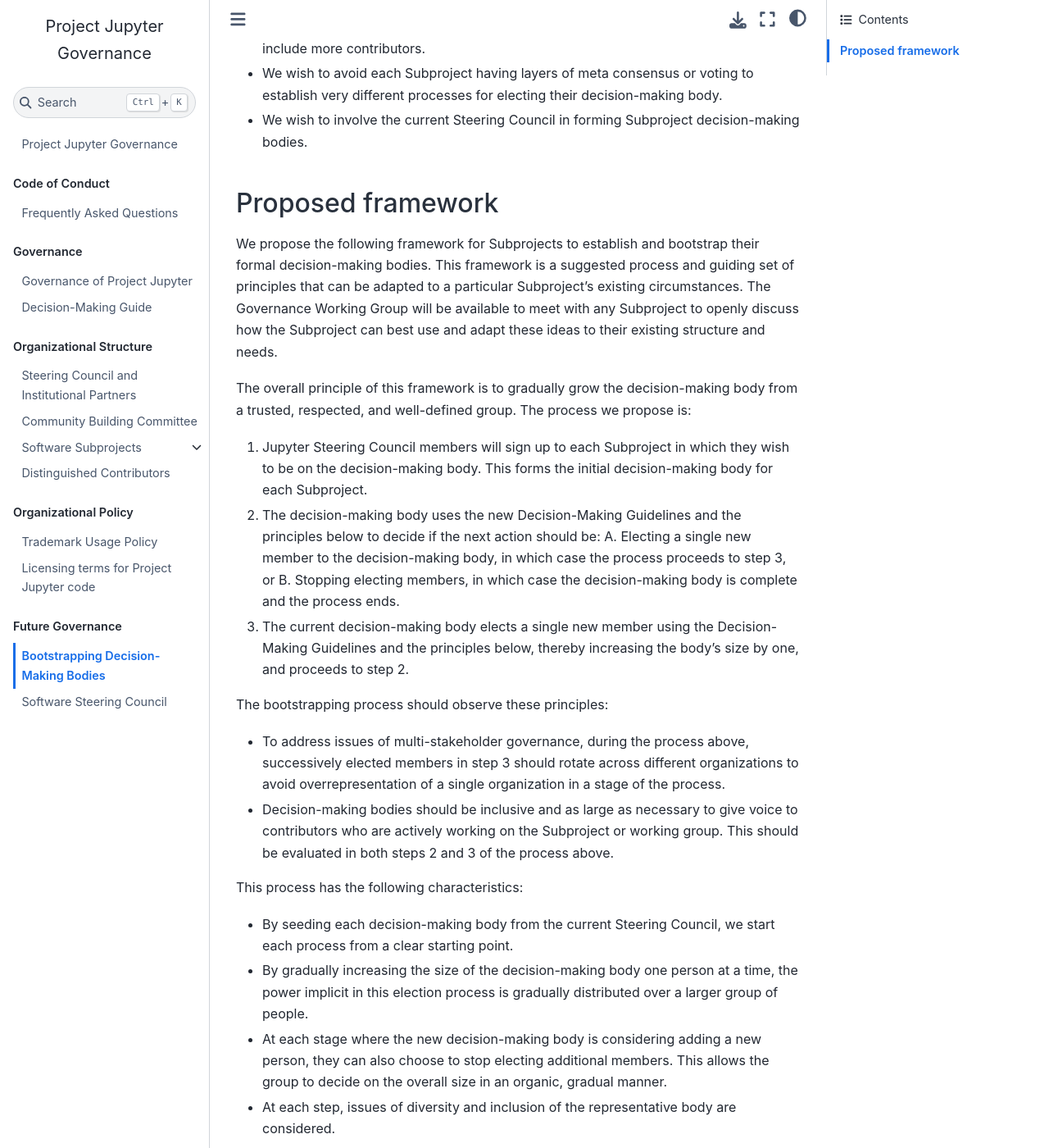
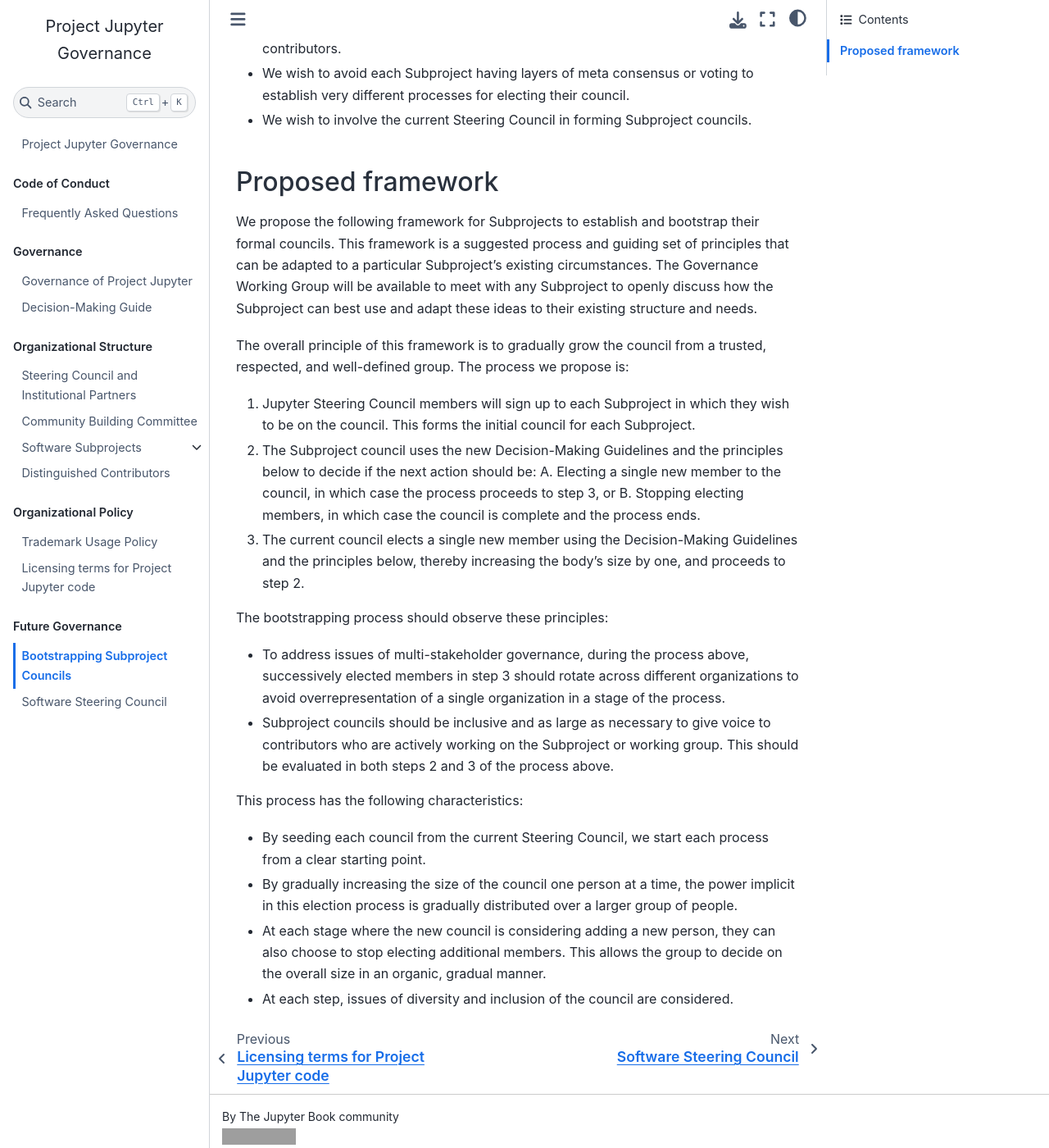
Before and after one commit to jupyter/governance, a Jupyter Book: the page built from bootstrapping_decision_making.md, in a window 1280 px wide and 1400 px high, scrolled down 561 px. Shown: the whole window at 82% size. Built offline with Jupyter Book 1.0.4 settings and Sphinx 7.4.7 and the Sphinx Book theme 1.1.4, drawn with Linux system fonts in a browser that asks for light colours; pages that are not in the unit, such as notebooks, are missing from menus; some of the changed text lies outside the part shown; grey boxes are pictures that could not be loaded.

Commit message:
Rename subproject decision-making bodies to subproject councils.
This change is based on discussion with several people. I tried to preserve the generic term "decision-making body" for the overall concept, while calling the subproject bodies "councils".

```diff
--- a/bootstrapping_decision_making.md
+++ b/bootstrapping_decision_making.md
@@ -1,34 +1,34 @@
-# Bootstrapping Decision-Making Bodies
+# Bootstrapping Subproject Councils
 
-As the new Jupyter governance model is approved and implemented, we are moving from an informal Subproject governance model to a formal model. As part of this process, each Jupyter Subproject will need to establish a formal decision-making body, including deciding its size and who its members are. There are a number of challenges associated with this:
+As the new Jupyter governance model is approved and implemented, we are moving from an informal Subproject governance model to a formal model. As part of this process, each Jupyter Subproject will need to establish a formal council as its decision-making body, including deciding its size and who its members are. There are a number of challenges associated with this:
 
 - Most Subprojects do not currently have a well-defined decision process or decision-making body.
 - There is a wide range of Subproject community sizes and activity&mdash;some have only a few contributors and infrequent commits, while others have dozens of developers and daily activity.
 - We are proposing to establish new Subprojects for certain areas of Project Jupyter (or combining related areas) that do not have an existing history of informal governance.
-- The new governance model and [decision-making guide](decision_making.md) is designed to support large, highly participatory decision-making bodies. As such, even Subprojects that have a clear decision-making body today may wish to increase the size of that body to include more contributors.
-- We wish to avoid each Subproject having layers of meta consensus or voting to establish very different processes for electing their decision-making body.
-- We wish to involve the current Steering Council in forming Subproject decision-making bodies.
+- The new governance model and [decision-making guide](decision_making.md) is designed to support large, highly participatory councils. As such, even Subprojects that have a clear decision-making body today may wish to increase the size of that body to include more contributors.
+- We wish to avoid each Subproject having layers of meta consensus or voting to establish very different processes for electing their council.
+- We wish to involve the current Steering Council in forming Subproject councils.
 
 ## Proposed framework
 
-We propose the following framework for Subprojects to establish and bootstrap their formal decision-making bodies. This framework is a suggested process and guiding set of principles that can be adapted to a particular Subproject's existing circumstances. The Governance Working Group will be available to meet with any Subproject to openly discuss how the Subproject can best use and adapt these ideas to their existing structure and needs.
+We propose the following framework for Subprojects to establish and bootstrap their formal councils. This framework is a suggested process and guiding set of principles that can be adapted to a particular Subproject's existing circumstances. The Governance Working Group will be available to meet with any Subproject to openly discuss how the Subproject can best use and adapt these ideas to their existing structure and needs.
 
-The overall principle of this framework is to gradually grow the decision-making body from a trusted, respected, and well-defined group. The process we propose is:
+The overall principle of this framework is to gradually grow the council from a trusted, respected, and well-defined group. The process we propose is:
 
 
-1. Jupyter Steering Council members will sign up to each Subproject in which they wish to be on the decision-making body. This forms the initial decision-making body for each Subproject.
-2. The decision-making body uses the new Decision-Making Guidelines and the principles below to decide if the next action should be:
-   A. Electing a single new member to the decision-making body, in which case the process proceeds to step 3, or
-   B. Stopping electing members, in which case the decision-making body is complete and the process ends.
-3. The current decision-making body elects a single new member using the Decision-Making Guidelines and the principles below, thereby increasing the body's size by one, and proceeds to step 2.
+1. Jupyter Steering Council members will sign up to each Subproject in which they wish to be on the council. This forms the initial council for each Subproject.
+2. The Subproject council uses the new Decision-Making Guidelines and the principles below to decide if the next action should be:
+   A. Electing a single new member to the council, in which case the process proceeds to step 3, or
+   B. Stopping electing members, in which case the council is complete and the process ends.
+3. The current council elects a single new member using the Decision-Making Guidelines and the principles below, thereby increasing the body's size by one, and proceeds to step 2.
 
 The bootstrapping process should observe these principles:
 - To address issues of multi-stakeholder governance, during the process above, successively elected members in step 3 should rotate across different organizations to avoid overrepresentation of a single organization in a stage of the process.
-- Decision-making bodies should be inclusive and as large as necessary to give voice to contributors who are actively working on the Subproject or working group. This should be evaluated in both steps 2 and 3 of the process above.
+- Subproject councils should be inclusive and as large as necessary to give voice to contributors who are actively working on the Subproject or working group. This should be evaluated in both steps 2 and 3 of the process above.
 
 This process has the following characteristics:
 
-- By seeding each decision-making body from the current Steering Council, we start each process from a clear starting point.
-- By gradually increasing the size of the decision-making body one person at a time, the power implicit in this election process is gradually distributed over a larger group of people.
-- At each stage where the new decision-making body is considering adding a new person, they can also choose to stop electing additional members. This allows the group to decide on the overall size in an organic, gradual manner.
-- At each step, issues of diversity and inclusion of the representative body are considered.
+- By seeding each council from the current Steering Council, we start each process from a clear starting point.
+- By gradually increasing the size of the council one person at a time, the power implicit in this election process is gradually distributed over a larger group of people.
+- At each stage where the new council is considering adding a new person, they can also choose to stop electing additional members. This allows the group to decide on the overall size in an organic, gradual manner.
+- At each step, issues of diversity and inclusion of the council are considered.
```
Also changed, not shown: list_of_subprojects.md (+5 -5 lines), software_subprojects.md (+2 -2 lines).
